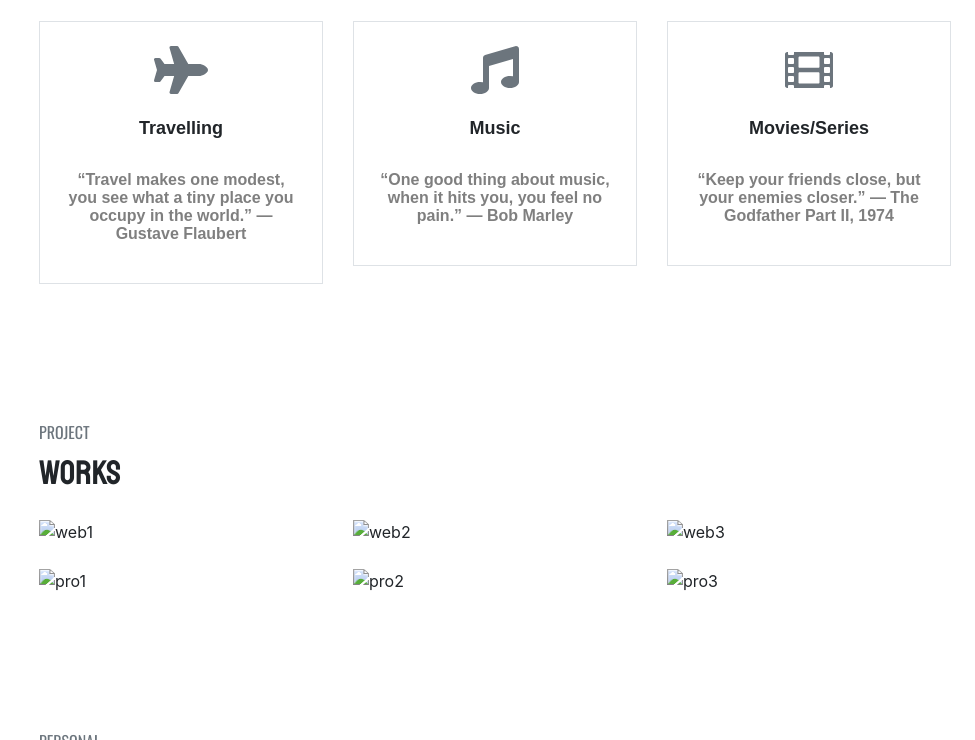
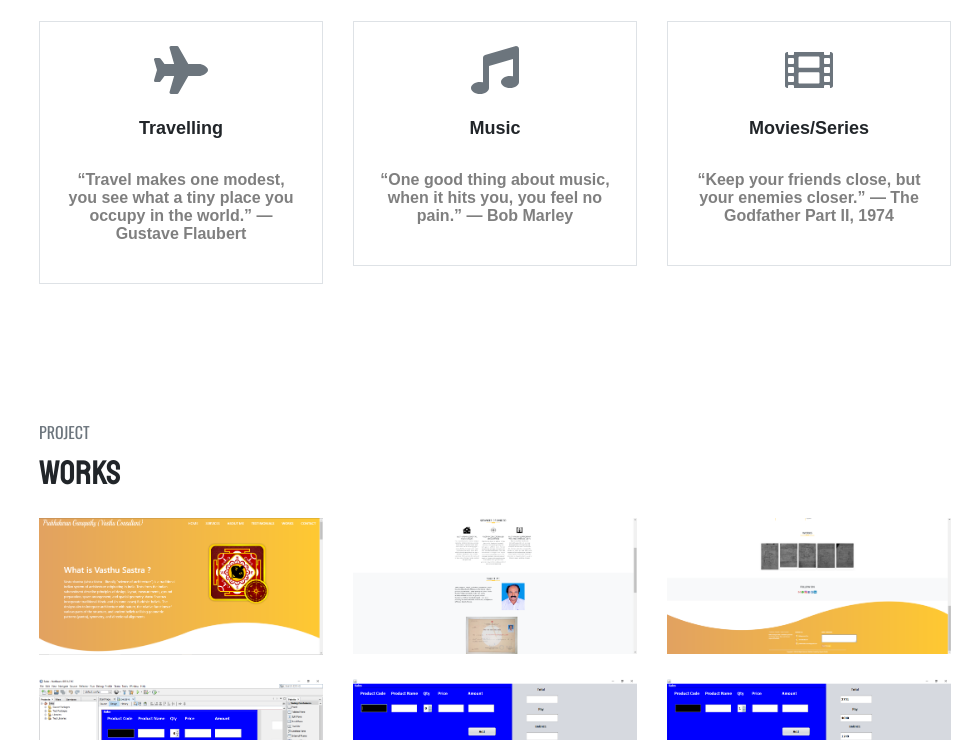
Before and after one commit to Vignesh-Prabhu/-Portfolio, a plain HTML site: page index.html in a window 1280 px wide. Shown: the part 2786-3526 px from the top of the page, without its empty margins (305-1280 px from the left). Drawn offline with nearby package versions, Linux system fonts and the light colour scheme; a web font is replaced by a local one.

Commit message:
uppercase updated

```diff
--- a/index.html
+++ b/index.html
@@ -65,7 +65,7 @@
                         </div>
                         <div class="row m-0">
                             <div class="col-sm-5 pl-0">
-                                <img src=".../images/profile.png" alt="profile image" class="img-fluid">
+                                <img src="./images/profile.PNG" alt="profile image" class="img-fluid">
                             </div>
                             <div class="col-sm-6">
                                 <h6 class="text-uppercase font-os font-size-16 text-muted">About Me</h6>
@@ -273,22 +273,22 @@ Ansel Adams
                         </div>
                         <div class="row">
                             <div class="col-sm-4 pb-4">
-                                <img src=".../images/website1.png" alt="web1" class="img-fluid">
+                                <img src="./images/website1.PNG" alt="web1" class="img-fluid">
                             </div>
                             <div class="col-sm-4 pb-4">
-                                <img src=".../images/website2.png" alt="web2" class="img-fluid">
+                                <img src="./images/website2.PNG" alt="web2" class="img-fluid">
                             </div>
                             <div class="col-sm-4 pb-4">
-                                <img src=".../images/website3.png" alt="web3" class="img-fluid">
+                                <img src="./images/website3.PNG" alt="web3" class="img-fluid">
                             </div>
                             <div class="col-sm-4 pb-4">
-                                <img src=".../images/project1.png" alt="pro1" class="img-fluid">
+                                <img src="./images/project1.PNG" alt="pro1" class="img-fluid">
                             </div>
                             <div class="col-sm-4 pb-4">
-                                <img src=".../images/project2.png" alt="pro2" class="img-fluid">
+                                <img src="./images/project2.PNG" alt="pro2" class="img-fluid">
                             </div>
                             <div class="col-sm-4 pb-4">
-                                <img src=".../images/project3.png" alt="pro3" class="img-fluid">
+                                <img src="./images/project3.PNG" alt="pro3" class="img-fluid">
                             </div>
                         </div>
                     </section>
```
